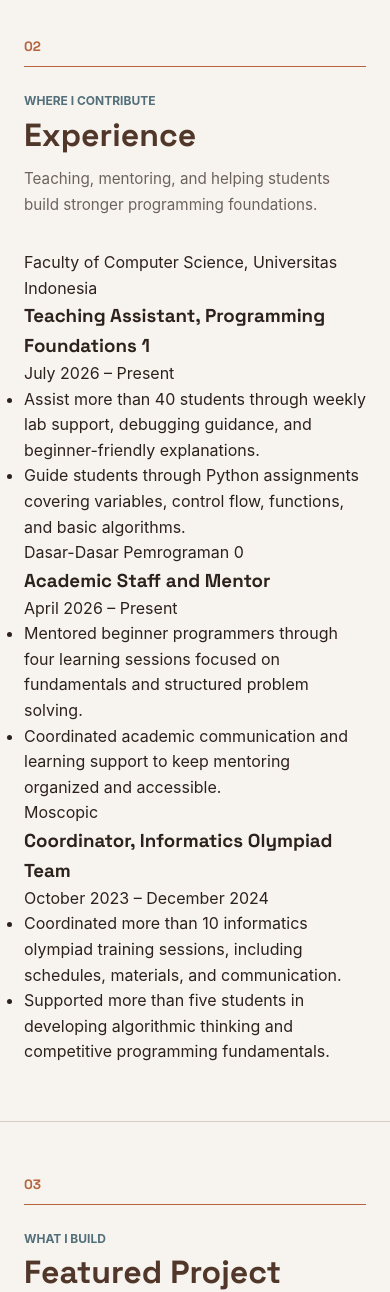
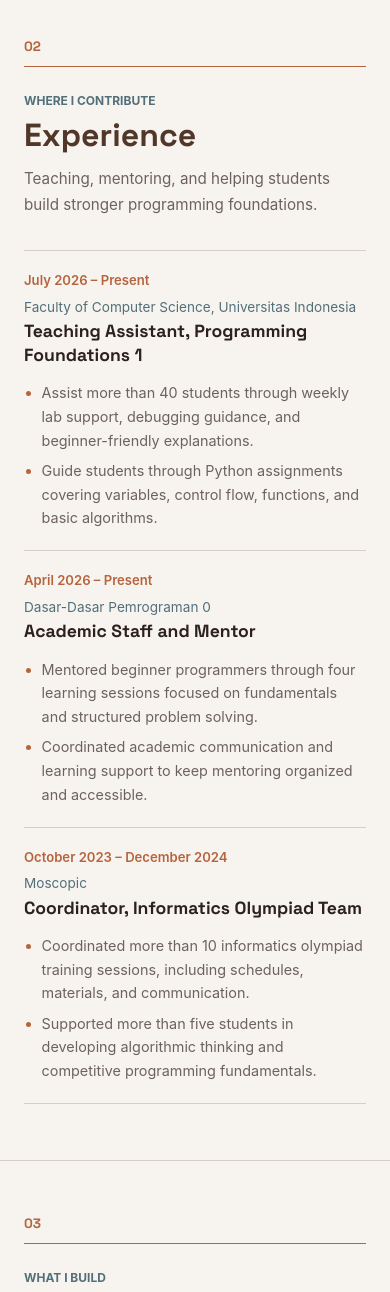
Before and after one commit to osman-fardin/myportofolio, a Django app: page / in a window 390 px wide. Shown: the part 1211-2503 px from the top of the page. Run offline with Django 5.2, Linux system fonts and the light colour scheme.

Commit message:
style: build responsive experience timeline

```diff
--- a/static/css/style.css
+++ b/static/css/style.css
@@ -272,6 +272,68 @@ img {
     line-height: 1.7;
 }
 
+.experience-list {
+    border-bottom: 1px solid var(--line);
+}
+
+.experience-item {
+    padding: 1.5rem 0;
+    border-top: 1px solid var(--line);
+}
+
+.experience-item-header {
+    display: grid;
+    grid-template-columns: 170px minmax(0, 1fr);
+    column-gap: 2rem;
+    align-items: start;
+}
+
+.experience-item-header > div {
+    grid-column: 2;
+    grid-row: 1;
+}
+
+.experience-organization {
+    margin-bottom: 0.2rem;
+    color: var(--cloud);
+    font-size: 0.85rem;
+    line-height: 1.4;
+}
+
+.experience-item h3 {
+    color: var(--ink);
+    font-size: 1.1rem;
+    line-height: 1.35;
+}
+
+.experience-period {
+    grid-column: 1;
+    grid-row: 1;
+    color: var(--copper);
+    font-size: 0.82rem;
+    font-weight: 600;
+    line-height: 1.5;
+    text-align: right;
+}
+
+.experience-points {
+    max-width: 760px;
+    margin-top: 0.85rem;
+    margin-left: calc(170px + 2rem);
+    padding-left: 1.1rem;
+    color: var(--text-muted);
+    font-size: 0.9rem;
+    line-height: 1.65;
+}
+
+.experience-points li + li {
+    margin-top: 0.4rem;
+}
+
+.experience-points li::marker {
+    color: var(--copper);
+}
+
 .experience-section > .container,
 .projects-section > .container,
 .skills-section > .container {
@@ -415,6 +477,31 @@ img {
         display: none;
     }
 
+    .experience-item {
+        padding: 1.25rem 0;
+    }
+
+    .experience-item-header {
+        grid-template-columns: 1fr;
+        row-gap: 0.45rem;
+    }
+
+    .experience-item-header > div {
+        grid-column: 1;
+        grid-row: 2;
+    }
+
+    .experience-period {
+        grid-column: 1;
+        grid-row: 1;
+        text-align: left;
+    }
+
+    .experience-points {
+        margin-top: 0.85rem;
+        margin-left: 0;
+    }
+
     .hero-identity h1 {
         font-size: 2.6rem;
     }
```
